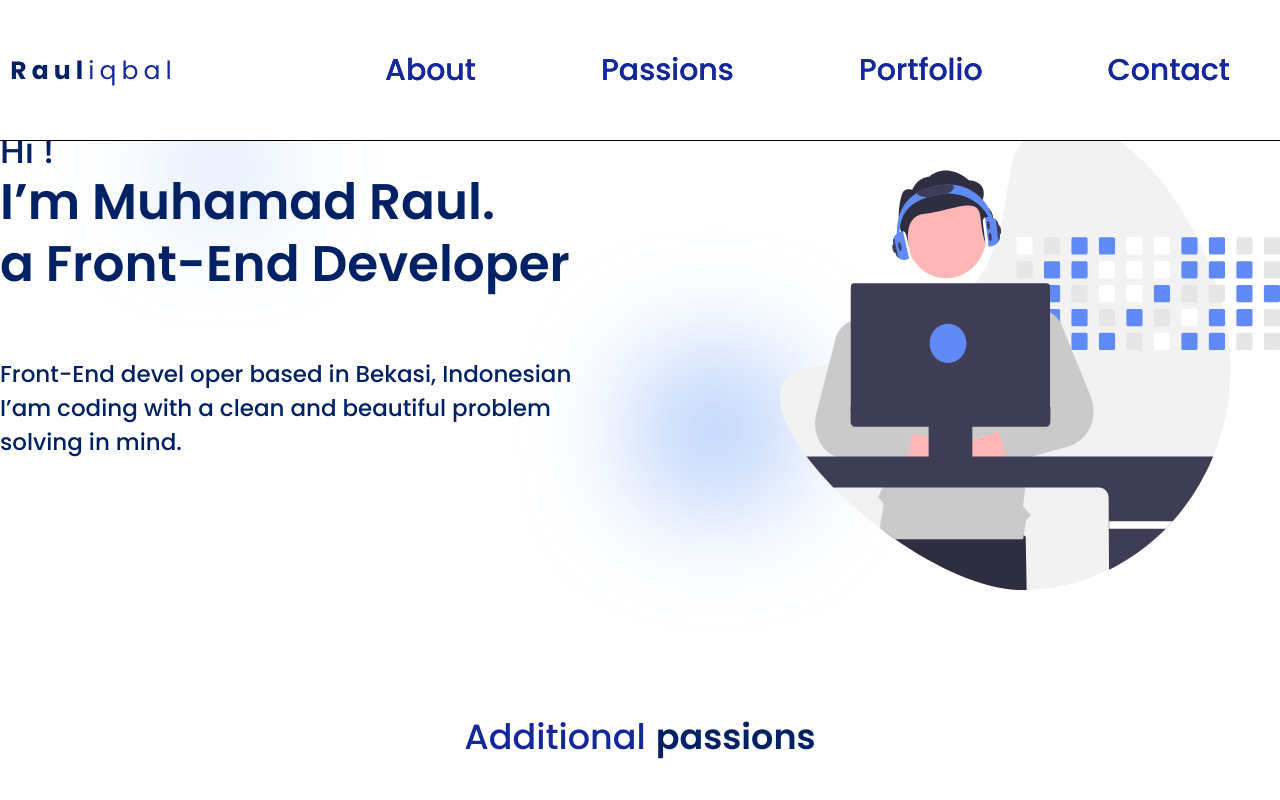
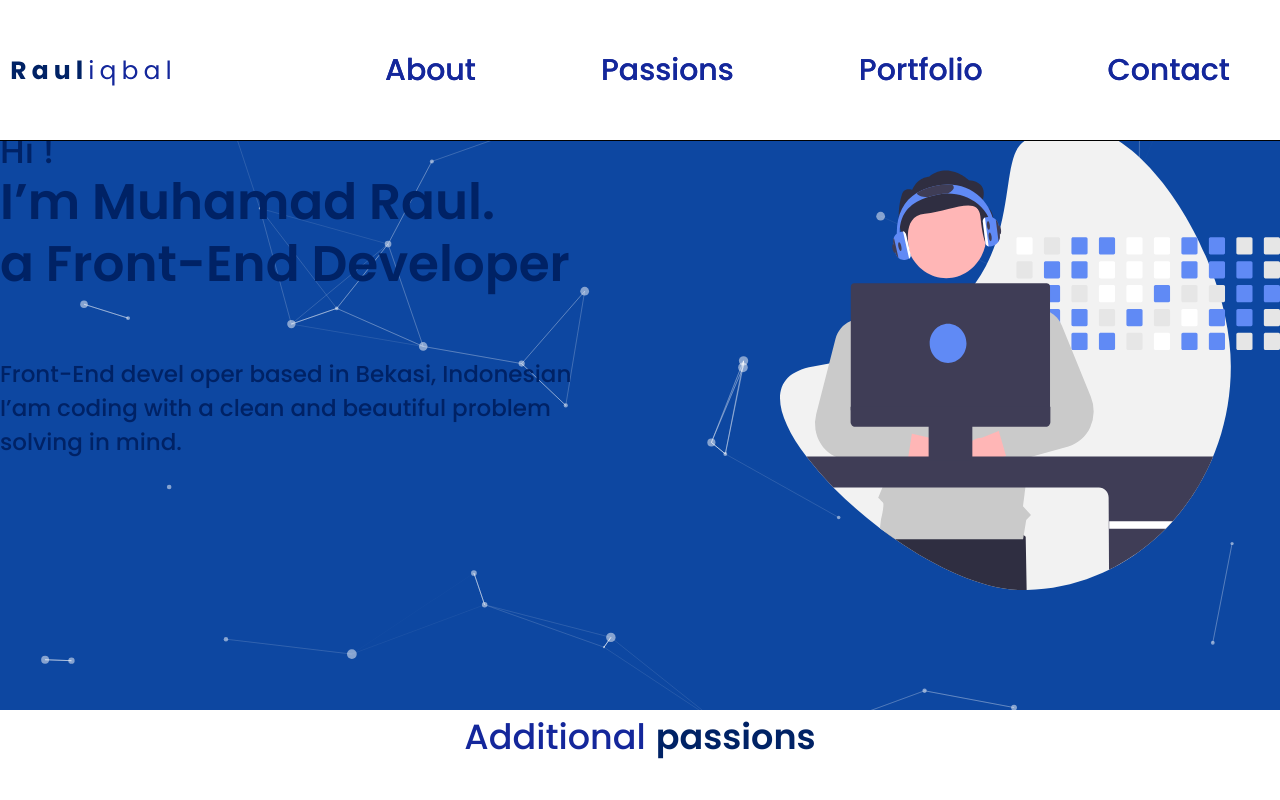
Before and after one commit to yevhenkr/portfolio-second-variant, a React app: page / in a window 1280 px wide. Shown: the top 800 px of the page. Built offline with nearby package versions, Linux system fonts and the light colour scheme.

Commit message:
feat: interactive background

```diff
--- a/package.json
+++ b/package.json
@@ -47,6 +47,7 @@
     "react-dev-utils": "12.0.1",
     "react-dom": "18.2.0",
     "react-refresh": "0.11.0",
+    "react-tsparticles": "^2.12.2",
     "resolve": "1.20.0",
     "resolve-url-loader": "4.0.0",
     "sass-loader": "12.3.0",
@@ -56,6 +57,7 @@
     "styled-components": "5.3.6",
     "tailwindcss": "3.0.2",
     "terser-webpack-plugin": "5.2.5",
+    "tsparticles-slim": "^2.12.0",
     "typescript": "4.4.2",
     "web-vitals": "2.1.0",
     "webpack": "5.64.4",
--- a/src/App.tsx
+++ b/src/App.tsx
@@ -5,10 +5,12 @@ import {Footer} from "./common/components/layout/sections/footer/Footer";
 import {Header} from "./common/components/layout/sections/header/Header";
 import {Portfolio} from "./common/components/layout/sections/portfolio/Portfolio";
 import {myTheme} from "./styles/Theme.styled";
+import {Partickl} from "./common/components/ui/part/partickl";
 
 function App() {
     return (
         <AppStyle>
+            <Partickl/>
             <Header/>
             <Main/>
             <Passions/>
--- a/src/common/components/layout/sections/main/Main.tsx
+++ b/src/common/components/layout/sections/main/Main.tsx
@@ -49,6 +49,7 @@ const StyledDiv = styled.div`
 `
 
 const StyledMain = styled.main`
+    position: relative;
     max-width: 1628px;
     width: 100%;
     padding-bottom: 120px;
--- a/src/common/components/layout/sections/passions/Passions.tsx
+++ b/src/common/components/layout/sections/passions/Passions.tsx
@@ -5,6 +5,7 @@ import {PassionsBack} from "../../../../../assets/icons/passionsBack";
 import {PassionsUI} from "../../../../../assets/icons/passionsUI";
 import {myTheme} from "../../../../../styles/Theme.styled";
 import {TitleSection} from "../../../ui/titleSections/TitleSection";
+import {Partickl} from "../../../ui/part/partickl";
 
 export const Passions = () => {
     return (
@@ -77,7 +78,7 @@ const StyledDiv = styled.section`
     max-width: 100%;
     width: 100%;
     position: relative;
-
+    background-color: white;
     &::after, &::before {
         content: "";
         position: absolute;
--- a/src/common/components/layout/sections/portfolio/Portfolio.tsx
+++ b/src/common/components/layout/sections/portfolio/Portfolio.tsx
@@ -7,6 +7,7 @@ import second from "../../../../../assets/img/Cards.png";
 import therd from "../../../../../assets/img/SFood.png";
 import {myTheme} from "../../../../../styles/Theme.styled";
 import {PortfolioCard} from "./PortfolioCard";
+import {Partickl} from "../../../ui/part/partickl";
 
 export const Portfolio = () => {
     return (
@@ -39,6 +40,7 @@ const StyledSection = styled.section`
     max-width: 1628px;
     width: 100%;
     position: relative;
+    background-color: white;
     z-index: 1;
 
     &::after, &::before {
--- /dev/null
+++ b/src/common/components/ui/part/partickl.tsx
@@ -0,0 +1,93 @@
+import { useCallback } from "react";
+import type { Container, Engine } from "tsparticles-engine";
+import Particles from "react-tsparticles";
+//import { loadFull } from "tsparticles"; // if you are going to use `loadFull`, install the "tsparticles" package too.
+import { loadSlim } from "tsparticles-slim"; // if you are going to use `loadSlim`, install the "tsparticles-slim" package too.
+
+export const Partickl = () => {
+    const particlesInit = useCallback(async (engine: Engine) => {
+        console.log(engine);
+
+        await loadSlim(engine);
+    }, []);
+
+    const particlesLoaded = useCallback(async (container: Container | undefined) => {
+        await console.log(container);
+    }, []);
+    return (
+        <Particles
+            id="tsparticles"
+            init={particlesInit}
+            loaded={particlesLoaded}
+            options={{
+                background: {
+                    color: {
+                        value: "#0d47a1",
+                    },
+                },
+                fpsLimit: 120,
+                interactivity: {
+                    events: {
+                        // onClick: {
+                        //     enable: true,
+                        //     mode: "push",
+                        // },
+                        onHover: {
+                            enable: true,
+                            mode: "repulse",
+                        },
+                        resize: true,
+                    },
+                    modes: {
+                        push: {
+                            quantity: 4,
+                        },
+                        repulse: {
+                            distance: 200,
+                            duration: 0.4,
+                        },
+                    },
+                },
+                particles: {
+                    color: {
+                        value: "#ffffff",
+                    },
+                    links: {
+                        color: "#ffffff",
+                        distance: 150,
+                        enable: true,
+                        opacity: 0.5,
+                        width: 1,
+                    },
+                    move: {
+                        direction: "none",
+                        enable: true,
+                        outModes: {
+                            default: "bounce",
+                        },
+                        random: false,
+                        speed: 2,
+                        straight: false,
+                    },
+                    number: {
+                        density: {
+                            enable: true,
+                            area: 1000,
+                        },
+                        value: 50,
+                    },
+                    opacity: {
+                        value: 0.5,
+                    },
+                    shape: {
+                        type: "circle",
+                    },
+                    size: {
+                        value: { min: 1, max: 5 },
+                    },
+                },
+                detectRetina: true,
+            }}
+        />
+    );
+};
```
Also changed, not shown: 1 other file (tests, documents, lock files or other folders).
